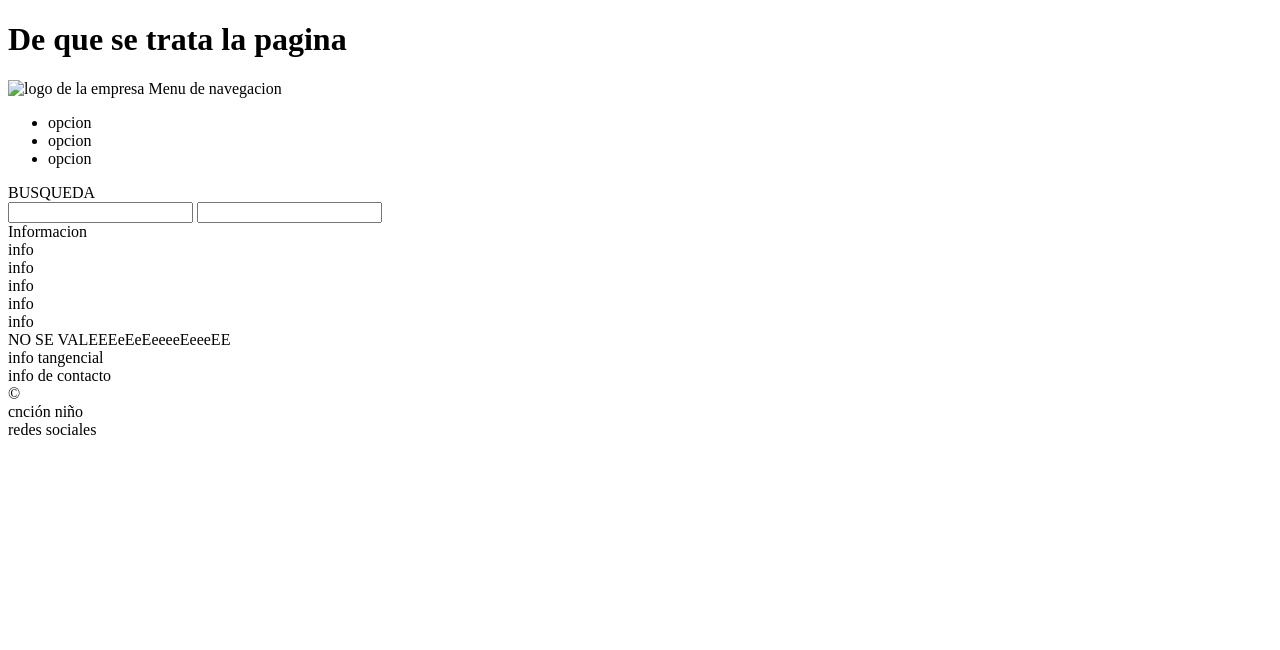
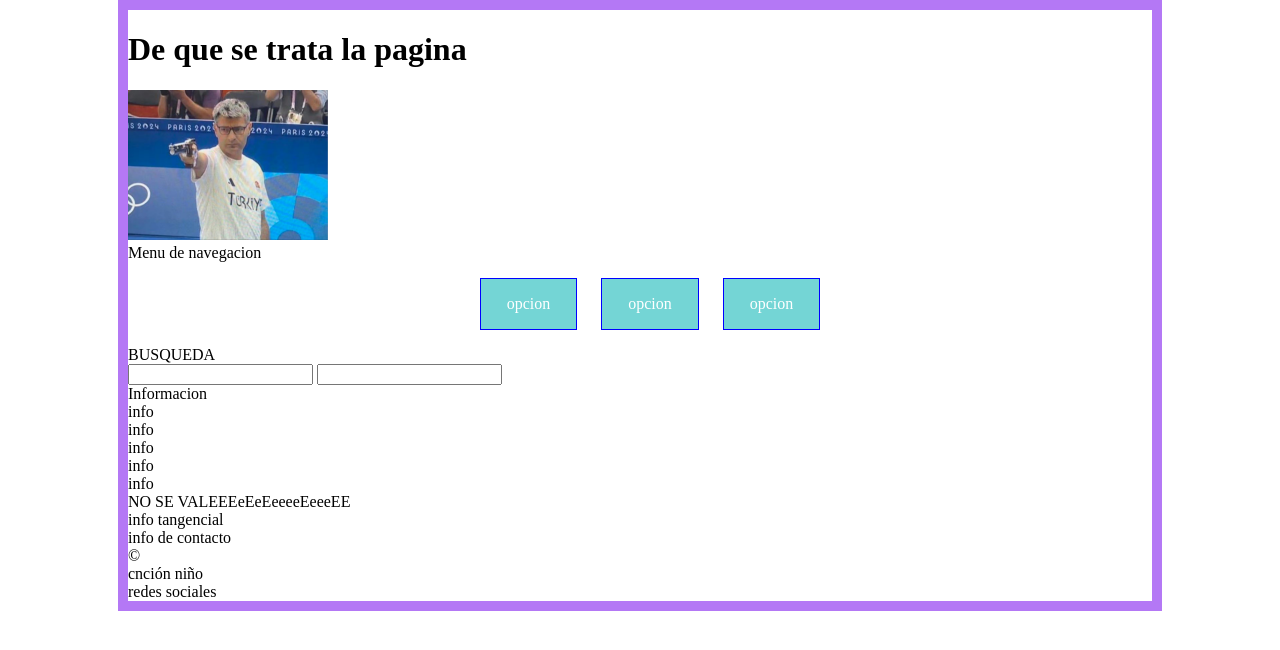
Before and after one commit to Jesricval/pw22431213, a plain HTML site: page pw22431213/html5.html in a window 1280 px wide. Drawn offline with Linux system fonts and the light colour scheme.

Commit message:
Add files via upload

```diff
--- /dev/null
+++ b/pw22431213/css/estilos.css
@@ -0,0 +1,27 @@
+body{
+    border: 10px solid rgb(180, 120, 245);
+    font-size: 16px;
+    margin: 0px auto;
+    max-width: 1024px;
+}
+
+header nav ul{
+    text-align: center;
+}
+
+header nav ul li{
+    background: rgb(116, 213, 213);
+    color: white;
+    border: 1px solid blue;
+    display: inline-block;
+    margin-right: 20px;
+    padding: 16px 26px;
+}
+header nav li:hover{
+    background: white;
+    color: blue
+}
+
+img{
+    width: 200px;
+}
--- a/pw22431213/html5.html
+++ b/pw22431213/html5.html
@@ -4,11 +4,12 @@
     <meta charset="UTF-8">
     <meta name="viewport" content="width=device-width, initial-scale=1.0">
     <title>Document</title>
+    <link rel="stylesheet" href="css/estilos.css">
 </head>
 <body>
     <header>
         <h1>De que se trata la pagina</h1>
-        <img src="" alt="logo de la empresa">
+        <img src="img/shoot.avif" alt="logo de la empresa"> <br>
         Menu de navegacion
         <nav>
             <ul>
```
Also changed, not shown: 1 other file.
